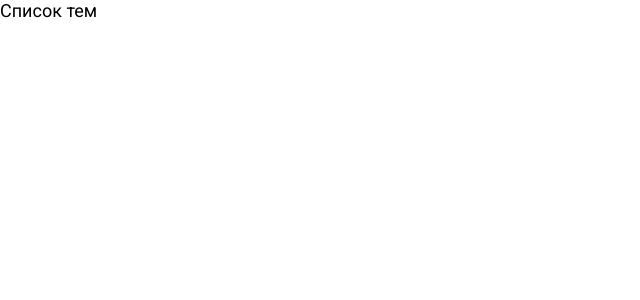
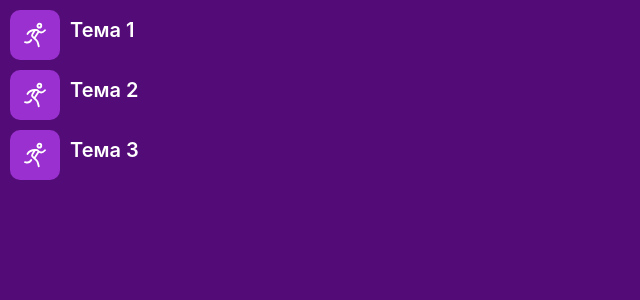
Before and after one commit to zaymovskey/languages-learning, a React (Vite) app: page / in a window 1280 px wide. Shown: the top 300 px of the page, without its empty margins (0-640 px from the left). Built offline with nearby package versions, Linux system fonts and the light colour scheme.

Commit message:
Страница списка тем

```diff
--- a/package.json
+++ b/package.json
@@ -30,6 +30,7 @@
     "eslint-plugin-react-hooks": "^5.1.0-rc.0",
     "eslint-plugin-react-refresh": "^0.4.9",
     "globals": "^15.9.0",
+    "hugeicons-react": "^0.3.0",
     "prettier": "^3.3.2",
     "sass-embedded": "^1.78.0",
     "stylelint": "^16.9.0",
--- a/src/app/styles/index.scss
+++ b/src/app/styles/index.scss
@@ -5,6 +5,10 @@ body {
   font-family: var(--font-family-main), serif;
   font-weight: var(--font-weight-regular);
   font-size: var(--font-size-m);
-  color: var(--color-black);
-  background-color: var(--color-white);
+  color: var(--color-white);
+  background-color: var(--color-background);
 }
+
+.content-page {
+  padding: 10px;
+}
--- a/src/app/styles/variables/global.scss
+++ b/src/app/styles/variables/global.scss
@@ -13,4 +13,9 @@
   --font-size-m: 18px;
   --font-line-height-m: 18px;
   --font-xxs: var(--font-size-m) / var(--font-line-height-m) var(--font-family-main);
+
+  // Colors
+  --color-white: #FFF;
+
+  --color-background: #530b78;
 }
--- /dev/null
+++ b/src/entities/Topic/ui/TopicListItem/TopicListItem.module.scss
@@ -0,0 +1,18 @@
+.topicListItem {
+  display: flex;
+  align-items: center;
+  gap: 10px;
+}
+
+.imageBlock {
+  display: flex;
+  justify-content: center;
+  align-items: center;
+  padding: 10px;
+  border-radius: 10px;
+  background-color: #9930cf;
+}
+
+.titleBlock {
+  color: inherit !important;
+}
--- /dev/null
+++ b/src/entities/Topic/ui/TopicListItem/TopicListItem.tsx
@@ -0,0 +1,25 @@
+import cls from './TopicListItem.module.scss';
+import { Typography } from 'antd';
+import { ComponentType, type FC, SVGProps } from 'react';
+
+export interface ITopicListItem {
+  title: string;
+  Icon: ComponentType<SVGProps<SVGSVGElement>>;
+}
+
+interface ITopicListItemProps extends ITopicListItem {
+  className?: string;
+}
+
+export const TopicListItem: FC<ITopicListItemProps> = ({ title, Icon }) => {
+  return (
+    <div className={cls.topicListItem}>
+      <div className={cls.imageBlock}>
+        <Icon color={'inherit'} width={30} height={30} />
+      </div>
+      <Typography.Title level={4} className={cls.titleBlock}>
+        {title}
+      </Typography.Title>
+    </div>
+  );
+};
--- /dev/null
+++ b/src/entities/Topic/ui/TopicsList/TopicsList.module.scss
@@ -0,0 +1,5 @@
+.topicsList {
+  display: flex;
+  flex-direction: column;
+  gap: 10px;
+}
--- /dev/null
+++ b/src/entities/Topic/ui/TopicsList/TopicsList.tsx
@@ -0,0 +1,21 @@
+import cls from './TopicsList.module.scss';
+import {
+  ITopicListItem,
+  TopicListItem,
+} from '@/entities/Topic/ui/TopicListItem/TopicListItem.tsx';
+import { type FC } from 'react';
+
+interface ITopicsListProps {
+  topics: ITopicListItem[];
+  className?: string;
+}
+
+export const TopicsList: FC<ITopicsListProps> = ({ topics }) => {
+  return (
+    <div className={cls.topicsList}>
+      {topics.map((topic) => (
+        <TopicListItem {...topic} />
+      ))}
+    </div>
+  );
+};
--- a/src/pages/TopicsListPage/ui/TopicsListPage.tsx
+++ b/src/pages/TopicsListPage/ui/TopicsListPage.tsx
@@ -1,5 +1,19 @@
+import { ITopicListItem } from '@/entities/Topic/ui/TopicListItem/TopicListItem.tsx';
+import { TopicsList } from '@/entities/Topic/ui/TopicsList/TopicsList.tsx';
+import { WorkoutRunIcon } from '@/shared/assets/icons.tsx';
+
+const topics: ITopicListItem[] = [
+  { title: 'Тема 1', Icon: WorkoutRunIcon },
+  { title: 'Тема 2', Icon: WorkoutRunIcon },
+  { title: 'Тема 3', Icon: WorkoutRunIcon },
+];
+
 const TopicsListPage = () => {
-  return <div>Список тем</div>;
+  return (
+    <div>
+      <TopicsList topics={topics} />
+    </div>
+  );
 };
 
 export default TopicsListPage;
--- /dev/null
+++ b/src/shared/assets/icons.tsx
@@ -0,0 +1,33 @@
+import { SVGProps } from 'react';
+
+export const WorkoutRunIcon = (props: SVGProps<SVGSVGElement>) => (
+  <svg
+    xmlns="http://www.w3.org/2000/svg"
+    viewBox="0 0 24 24"
+    width={24}
+    height={24}
+    color={'#000000'}
+    fill={'none'}
+    {...props}
+  >
+    <path
+      d="M17 4.5C17 5.32843 16.3284 6 15.5 6C14.6716 6 14 5.32843 14 4.5C14 3.67157 14.6716 3 15.5 3C16.3284 3 17 3.67157 17 4.5Z"
+      stroke="currentColor"
+      strokeWidth="1.5"
+    />
+    <path
+      d="M15 21.0008L14.3359 18.3848C14.1161 17.5191 13.6615 16.7284 13.0207 16.0974L11.5 14.5998M6 11.1534C7 9.18366 8.53767 8.0423 12 8.00136M12 8.00136C12.2186 7.99877 12.5444 7.99799 12.8698 7.99805C13.3747 7.99813 13.6271 7.99818 13.8282 8.09214C14.0293 8.18609 14.2356 8.43256 14.6482 8.92548C14.7664 9.06672 14.8878 9.19326 15 9.27743M12 8.00136L10.7309 9.95956C10.0332 11.0362 9.68429 11.5745 9.67069 12.1397C9.66463 12.3914 9.70617 12.642 9.79313 12.8784C9.98834 13.409 10.4922 13.8059 11.5 14.5998M15 9.27743C16.1547 10.1433 17.9627 10.4921 20 8.19913M15 9.27743L11.5 14.5998"
+      stroke="currentColor"
+      strokeWidth="1.5"
+      strokeLinecap="round"
+      strokeLinejoin="round"
+    />
+    <path
+      d="M4 17.7303L4.67822 17.8916C6.40663 18.3028 8.20324 17.5164 9 16"
+      stroke="currentColor"
+      strokeWidth="1.5"
+      strokeLinecap="round"
+      strokeLinejoin="round"
+    />
+  </svg>
+);
```
Also changed, not shown: eslint.config.mjs (+0 -8 lines), 1 other file (tests, documents, lock files or other folders).
